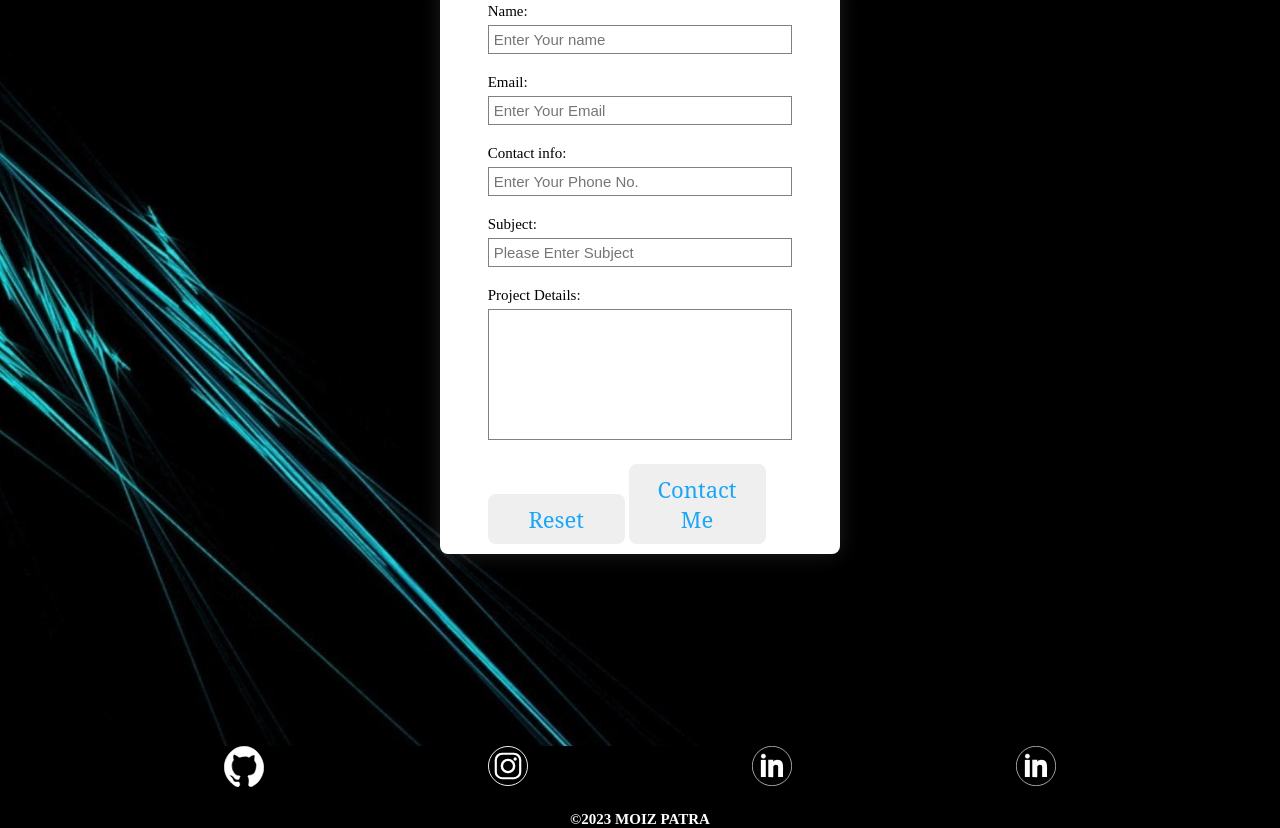
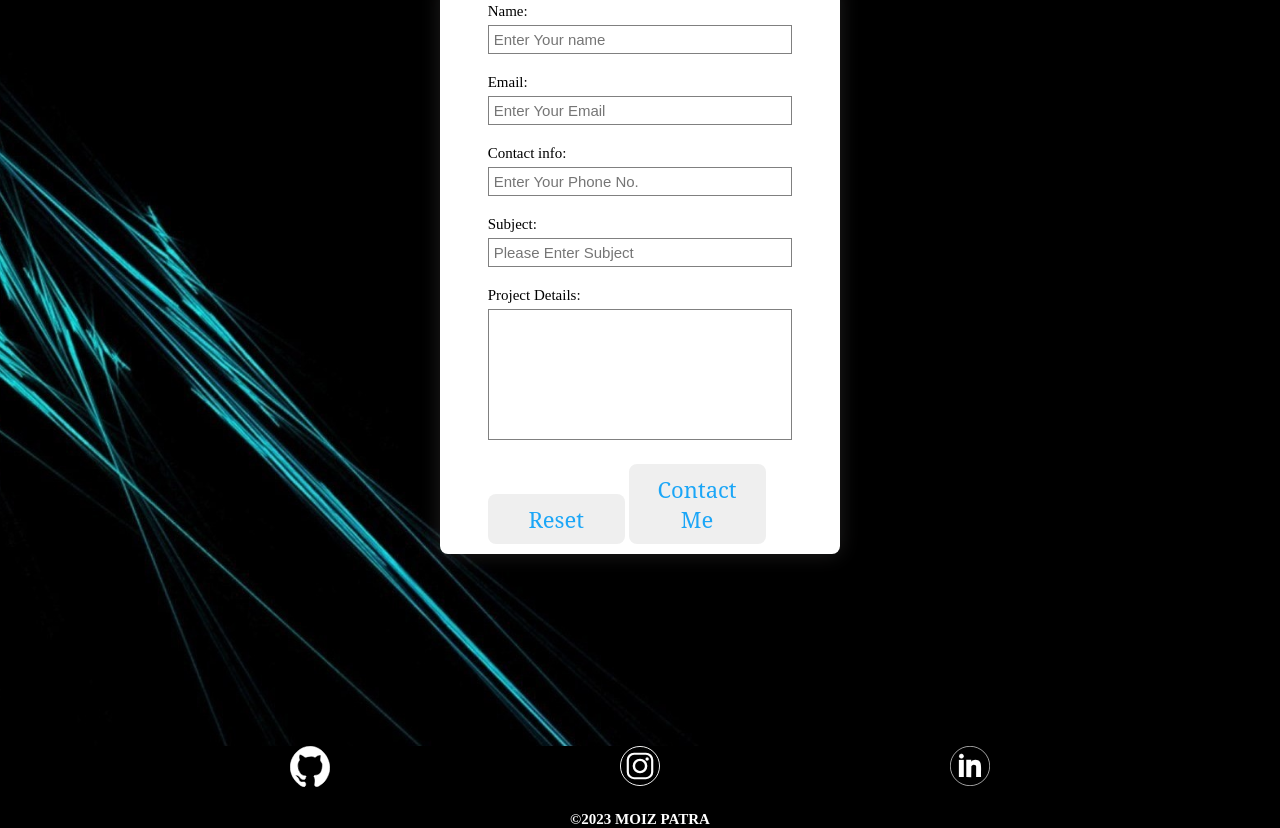
Before and after one commit to MP283/portfolio, a plain HTML site: page index.html in a window 1280 px wide. Shown: the part 4589-5417 px from the top of the page. Drawn offline with Linux system fonts and the light colour scheme; a web font is replaced by a local one.

Commit message:
Update index.html

```diff
--- a/index.html
+++ b/index.html
@@ -291,7 +291,7 @@
             <ul>
                 <li><a href="https://github.com/CodeBytes21"><img src="SVG/github.svg" alt="" id="github"></a></li>
                 <li><a href="https://www.instagram.com/moiz_patra"><img src="SVG/insta.svg" alt="" id="insta"></a></li>
-                <li><a href="https://www.linkedin.com/feed/"><img src="SVG/linkdin.svg" alt="" id="linkdin"></a></li>
+                <!-- <li><a href="https://www.linkedin.com/feed/"><img src="SVG/linkdin.svg" alt="" id="linkdin"></a></li> -->
                 <li><a href="https://www.linkedin.com/feed/"><img src="SVG/linkdin.svg" alt="" width="30px" id="linkdin"></a></li>
 
             </ul>
```
